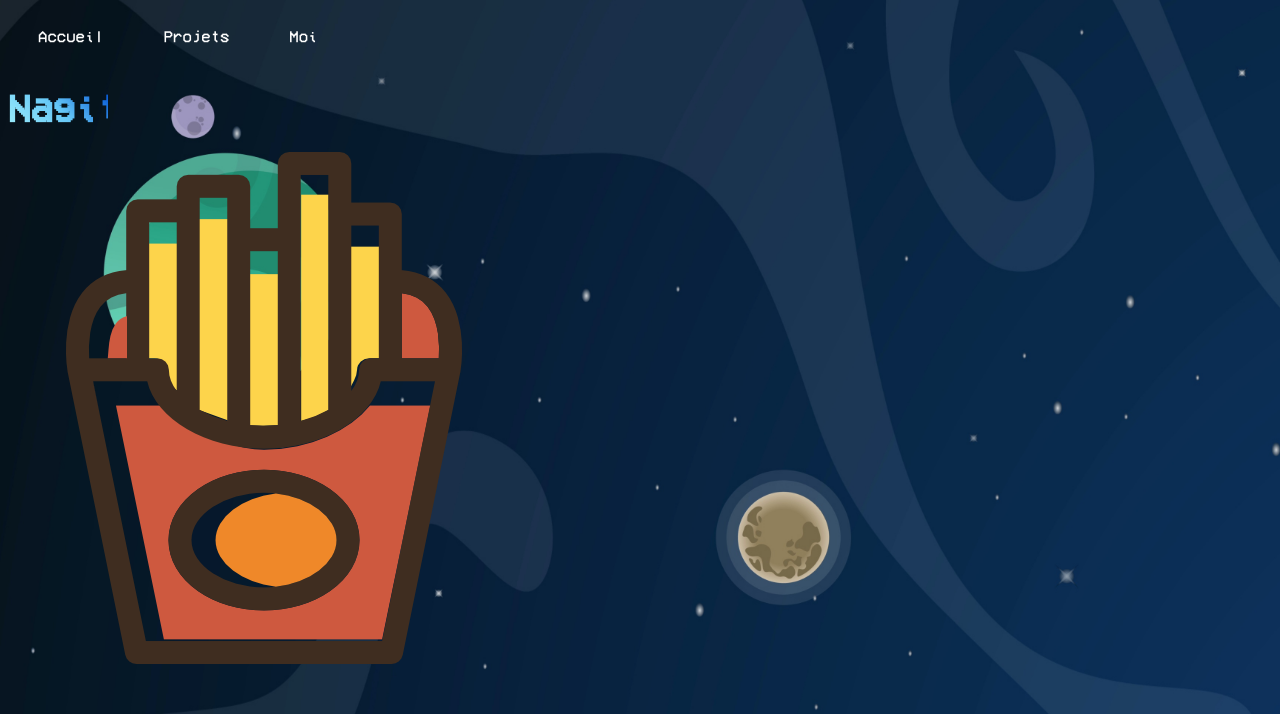
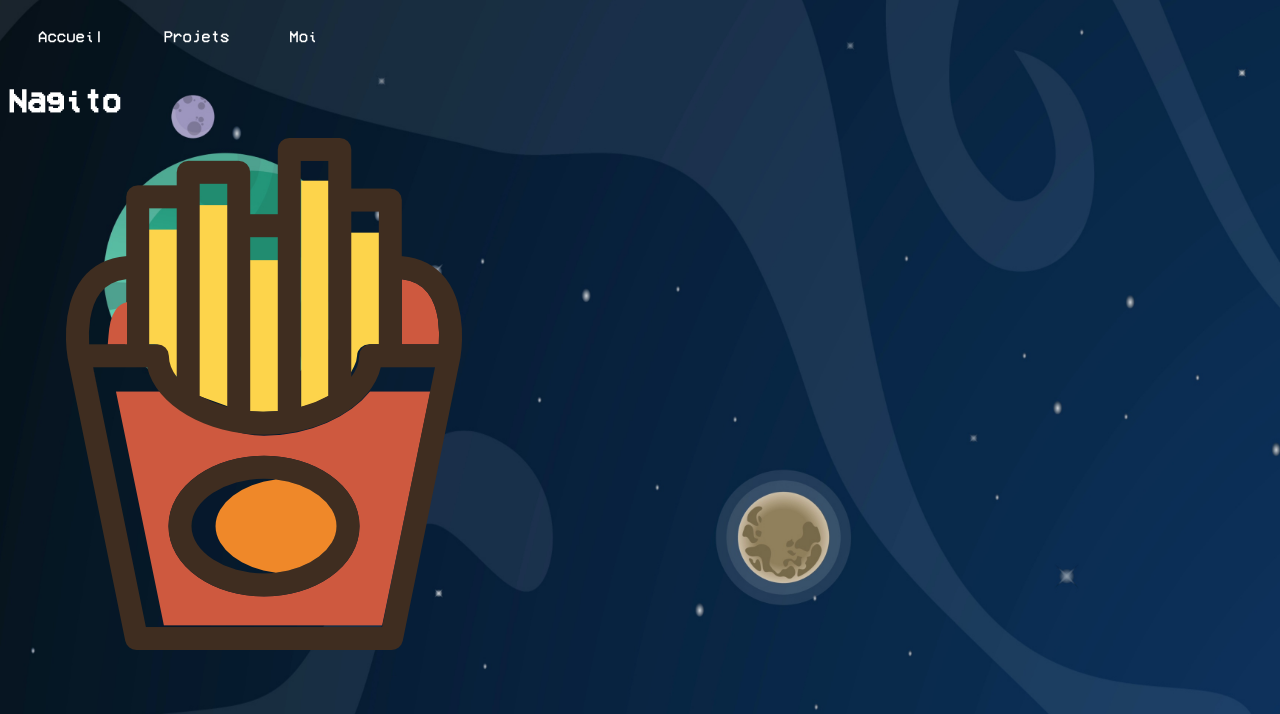
Before and after one commit to Azkaros/Nagito, a plain HTML site: page index.html in a window 1280 px wide. Shown: the top 714 px of the page. Drawn offline with Linux system fonts and the light colour scheme.

Commit message:
Update index.html

```diff
--- a/index.html
+++ b/index.html
@@ -36,8 +36,8 @@
 
 
 <div class="div2">
-<h1 class="title">Nagito</h1>
-<img src="icons/icon.png">
+<h1 class="title-index">Nagito</h1>
+<img src="icons/icon.png" class="img-index">
 </div>
 
 </center>
```
